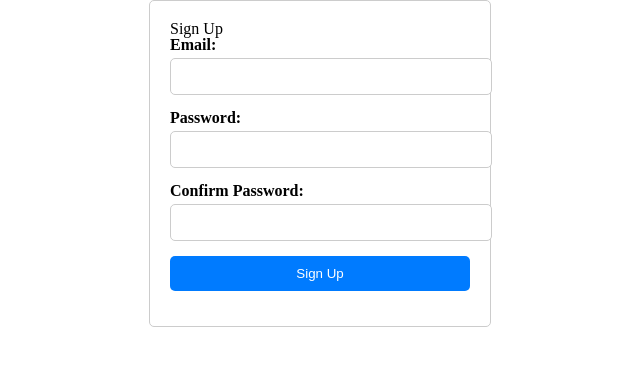
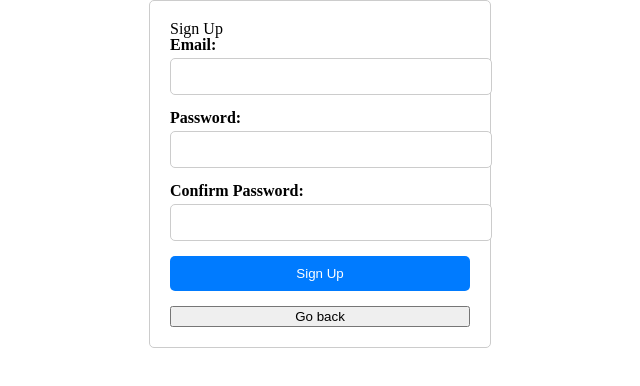
Before and after one commit to MaxamatO/live-chat, a React (Vite) app: page /register in a window 1280 px wide. Shown: the top 386 px of the page, without its empty margins (320-960 px from the left). Built offline with nearby package versions, Linux system fonts and the light colour scheme.

Commit message:
Add axios and goBack btn

```diff
--- a/package.json
+++ b/package.json
@@ -10,6 +10,7 @@
     "preview": "vite preview"
   },
   "dependencies": {
+    "axios": "^1.5.1",
     "react": "^18.2.0",
     "react-dom": "^18.2.0",
     "react-router-dom": "^6.16.0",
--- a/src/pages/LoginPage.tsx
+++ b/src/pages/LoginPage.tsx
@@ -1,4 +1,5 @@
 import { useState } from 'react'
+import { useNavigate } from 'react-router-dom'
 import styled from 'styled-components'
 
 // Create a styled component for the login form container
@@ -8,6 +9,9 @@ export const LoginFormContainer = styled.div`
   padding: 20px;
   border: 1px solid #ccc;
   border-radius: 5px;
+  display: flex;
+  flex-direction: column;
+  margin: 0 auto;
 `
 
 // Create a styled component for form elements (e.g., input, button)
@@ -41,13 +45,19 @@ export const Button = styled.button`
     background-color: #0056b3;
   }
 `
+export const GoBack = styled.button``
 
 export const LoginPage = () => {
+  const navigate = useNavigate()
   const [email, setEmail] = useState('')
   const [password, setPassword] = useState('')
 
   const handleLogin = () => {
     // Handle the login logic here
+  }
+
+  const goHome = () => {
+    navigate('/')
   }
 
   return (
@@ -72,6 +82,7 @@ export const LoginPage = () => {
       <FormField>
         <Button onClick={handleLogin}>Login</Button>
       </FormField>
+      <GoBack onClick={goHome}>Go back</GoBack>
     </LoginFormContainer>
   )
 }
--- a/src/pages/RegisterPage.tsx
+++ b/src/pages/RegisterPage.tsx
@@ -3,10 +3,13 @@ import styled from 'styled-components'
 import {
   Button,
   FormField,
+  GoBack,
   Input,
   Label,
   LoginFormContainer,
 } from './LoginPage'
+import { useNavigate } from 'react-router-dom'
+import axios from 'axios'
 
 // Reuse the styled components from the login form example
 
@@ -15,12 +18,26 @@ const SignUpFormContainer = styled(LoginFormContainer)`
 `
 
 export const RegisterPage = () => {
+  const navigate = useNavigate()
   const [email, setEmail] = useState('')
   const [password, setPassword] = useState('')
   const [confirmPassword, setConfirmPassword] = useState('')
 
-  const handleSignUp = () => {
-    // Handle the sign-up logic here
+  const handleSignUp = async () => {
+    const { data, status } = await axios.post(
+      'http://localhost:3000/register',
+      { email: email, password: password, rePassword: confirmPassword },
+      {
+        headers: {
+          Accept: 'application/json',
+        },
+      }
+    )
+    console.log(data)
+  }
+
+  const goHome = () => {
+    navigate('/')
   }
 
   return (
@@ -53,6 +70,7 @@ export const RegisterPage = () => {
       <FormField>
         <Button onClick={handleSignUp}>Sign Up</Button>
       </FormField>
+      <GoBack onClick={goHome}>Go back</GoBack>
     </SignUpFormContainer>
   )
 }
```
